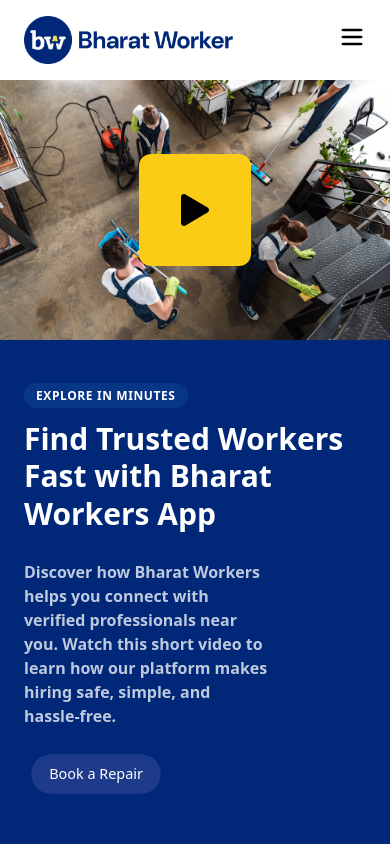
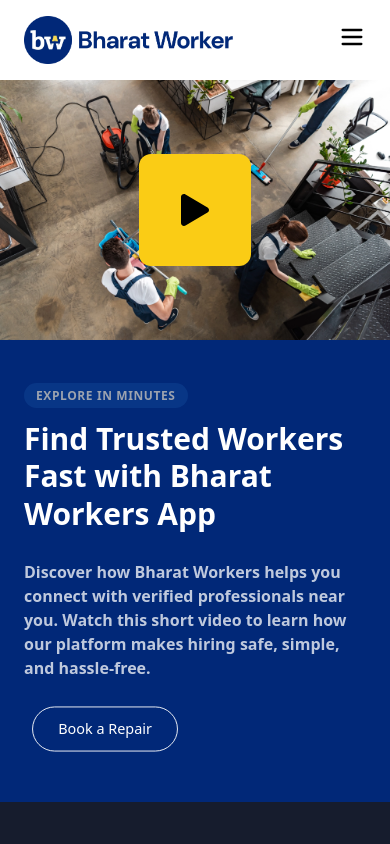
Before and after one commit to adityasinghchouhan1/BharatWorkerweb, a React (Vite) app: page /Book-repair in a window 390 px wide. Shown: the top 844 px of the page. Built offline with nearby package versions, Linux system fonts and the light colour scheme.

Commit message:
fix book repair

```diff
--- a/src/Components/BookRepair.jsx
+++ b/src/Components/BookRepair.jsx
@@ -1,35 +1,40 @@
-import React, { useState, useRef, useEffect } from "react";
-import {X } from "lucide-react";
-import { FaPlay } from "react-icons/fa";
-import { gsap } from "gsap";
-import Button from "../UI/Button";
-import bookrepairvdo from "../assets/bookRepairVdo.mp4";
-import bookrepairimg from "../assets/12.webp";
+import React, { useState, useRef, useEffect } from 'react'
+import { X } from 'lucide-react'
+import { FaPlay } from 'react-icons/fa'
+import { gsap } from 'gsap'
+import bookrepairvdo from '../assets/bookRepairVdo.mp4'
+import bookrepairimg from '../assets/12.webp'
 
 const BookRepair = () => {
-  const [showVideo, setShowVideo] = useState(false);
+  const [showVideo, setShowVideo] = useState(false)
 
   // Refs for animation
-  const sectionRef = useRef(null);
-  const imageRef = useRef(null);
-  const contentRef = useRef(null);
-  const buttonRef = useRef(null);
+  const sectionRef = useRef(null)
+  const imageRef = useRef(null)
+  const contentRef = useRef(null)
+  const buttonRef = useRef(null)
 
   useEffect(() => {
     const ctx = gsap.context(() => {
-      const tl = gsap.timeline({ defaults: { ease: "power3.out", duration: 1 } });
+      const tl = gsap.timeline({
+        defaults: { ease: 'power3.out', duration: 1 },
+      })
 
       tl.from(imageRef.current, { x: -100, opacity: 0, duration: 1 })
-        .from(contentRef.current, { x: 100, opacity: 0, duration: 1 }, "-=0.7")
-        .from(buttonRef.current, { scale: 0.8, opacity: 0, duration: 0.5 }, "-=0.5");
-    }, sectionRef);
+        .from(contentRef.current, { x: 100, opacity: 0, duration: 1 }, '-=0.7')
+        .from(
+          buttonRef.current,
+          { scale: 0.8, opacity: 0, duration: 0.5 },
+          '-=0.5'
+        )
+    }, sectionRef)
 
-    return () => ctx.revert(); // cleanup on unmount
-  }, []);
+    return () => ctx.revert() // cleanup on unmount
+  }, [])
 
   return (
     <section ref={sectionRef} className="relative bg-[#012878] text-white">
-      <div className="grid grid-cols-1 lg:grid-cols-2 min-h-[450px]">
+      <div className="grid grid-cols-1 lg:grid-cols-2 min-h-[500px]">
         {/* Left - Full Height Image with Play Button */}
         <div ref={imageRef} className="relative">
           <img
@@ -46,25 +51,27 @@
         </div>
 
         {/* Right - Text Content */}
-        <div ref={contentRef} className="flex flex-col justify-center px-6 lg:px-16 py-12">
+        <div
+          ref={contentRef}
+          className="flex flex-col justify-center px-6 lg:px-16 py-12"
+        >
           <p className="uppercase text-xs mb-4 tracking-wider">
-            <span className="bg-[#083686] p-1 px-3 font-semibold rounded-full">
+            <span className="bg-[#083686] p-1 px-3 font-semibold rounded-full text-gray-400">
               Explore in Minutes
             </span>
           </p>
-          <h2 className="text-3xl lg:text-5xl font-bold mb-4 leading-tight">
+          <h2 className="text-3xl lg:text-5xl font-semibold mb-4 leading-tight text-start">
             Find Trusted Workers Fast with Bharat Workers App
           </h2>
-          <p className="text-base text-[#FFFFFFBF] me-24 mt-3 font-semibold mb-6">
+          <p className="text-base text-[#FFFFFFBF] sm:me-24 mt-3 font-semibold mb-6 text-pretty">
             Discover how Bharat Workers helps you connect with verified
             professionals near you. Watch this short video to learn how our
             platform makes hiring safe, simple, and hassle-free.
           </p>
           <div ref={buttonRef} className="w-fit scale-90">
-            <Button
-              title="Book a Repair"
-              onClick={() => (window.location.href = "book-repair.html")}
-            />
+            <button className="py-3 px-7 border border-white rounded-full hover:border-none hover:shadow-lg hover:shadow-cyan-600 transition-all duration-500">
+              Book a Repair
+            </button>
           </div>
         </div>
       </div>
@@ -89,7 +96,7 @@
         </div>
       )}
     </section>
-  );
-};
+  )
+}
 
-export default BookRepair;
+export default BookRepair
--- a/src/Pages/About.jsx
+++ b/src/Pages/About.jsx
@@ -1,6 +1,7 @@
 import React from 'react'
 import Wrapper from '../UI/Wrapper'
 import wrapperimg from '../../public/misc/5.webp'
+import BookRepair from '../Components/BookRepair'
 const About = () => {
   return (
     <div>
@@ -9,6 +10,7 @@
         description="Bharat Workers connects you with verified professionals, offering reliable, affordable, and timely workforce solutions for homes and businesses."
         image={wrapperimg}
       />
+      <BookRepair />
     </div>
   )
 }
```
